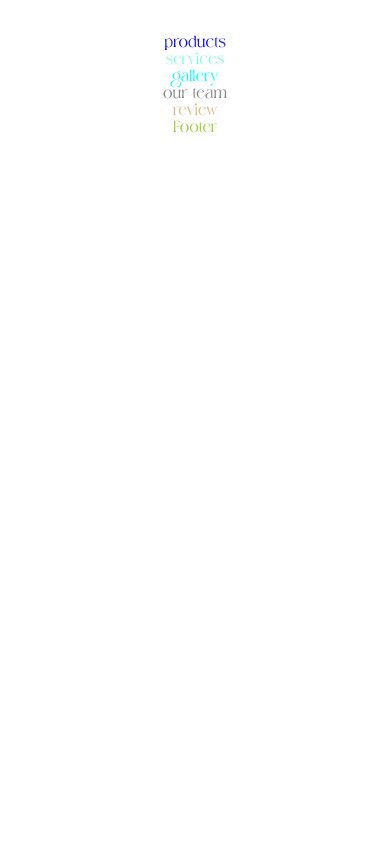
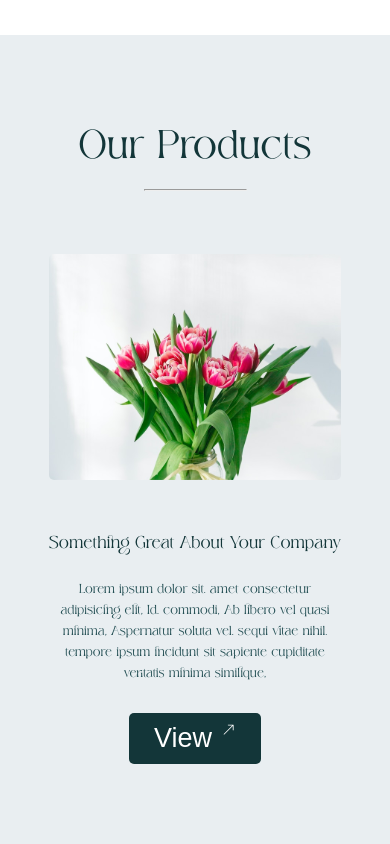
Before and after one commit to CharlseToby/balsma-frontend, a React (Create React App) app: page / in a window 390 px wide. Shown: the part 2980-3824 px from the top of the page. Before the commit the page ends 3117 px from the top, so only its background shows below. Built offline with nearby package versions, Linux system fonts and the light colour scheme.

Commit message:
feat(products): implement mobile and desktop view of our product section

```diff
--- a/src/components/our-products/Products.scss
+++ b/src/components/our-products/Products.scss
@@ -1,6 +1,134 @@
+$primary-color: #133639;
+$secondary-color: #265156;
+$w950px: 950px;
+$w750px: 750px;
+
+
 .products{
+  width: 100vw;
+  text-align: left;
+  padding: 100px 86px;
+  background-color: #E9EEF1;
 
-  h2{
-    color: blue;
+  .container{
+    max-width: 1172px;
+    margin: 0 auto;
+    .products__title{
+      color: $primary-color;
+      font-size: 6.2em;
+      line-height: 6.6rem;
+      margin-bottom: 1.8rem;
+      text-transform: capitalize;
+    }
+
+    hr {
+      width: 256px;
+      background-color: #000;
+      // margin-left: 6px;
+    }
+
+    .products__product{
+      display: flex;
+      justify-content: space-between;
+      column-gap: 40px;
+      margin-bottom: 200px;
+      margin-top: 7rem;
+
+      .product__image{
+        max-width: 588px;
+        max-height: 455px;
+        border-radius: 10px;
+
+        svg{
+          width: 100%;
+          height: 100%;
+        }
+      }
+      .product__details{
+        align-self: center;
+        .product__details--title{
+          font-size: 27px;
+          color: $primary-color;
+          text-transform: capitalize;
+          margin-bottom: 1.7rem;
+        }
+        .product__details--text{
+          max-width: 450px;
+          font-size: 20px;
+          color: $secondary-color;
+          line-height: 2rem;
+          margin-bottom: 1.7rem;
+        }
+        .product__details--btn{
+          font-size: 2rem;
+          background-color: $primary-color;
+          color: #fff;
+          padding: 10px 25px;
+          border-radius: 5px;
+          text-transform: capitalize;
+          display: flex;
+          gap: 10px;
+        }
+      }
+    }
   }
 }
+
+@media only screen and (max-width: $w950px) {
+  .products{
+    .container{
+      display: flex;
+      flex-direction: column;
+      align-items: center;
+      text-align: center;
+      .products__product{
+        flex-direction: column;
+        align-items: center;
+        flex-wrap: wrap;
+        margin-bottom: 50px;
+
+        // .product__image{
+        //   // order: 0;
+        // }
+        .product__details{
+          order: 2;
+          display: flex;
+          flex-direction: column;
+          align-items: center;
+          margin-top: 50px;
+        }
+      }
+
+    }
+  }
+
+  @media only screen and (max-width: $w750px){
+    .products{
+      padding: 90px 49px;
+
+      .products__product{
+        margin-top: 63px !important;
+      }
+
+      .products__title{
+        font-size: 40px !important;
+        line-height: 3rem !important;
+        margin-bottom: 1rem !important;
+      }
+      .product__details--title{
+        font-size: 17px !important;
+      }
+
+      .product__details--text{
+        font-size: 13px !important;
+        line-height: 21px !important;
+      }
+      hr {
+        width: 103px !important;
+      }
+      .product__details--btn{
+        font-size: 27px !important;
+      }
+    }
+  }
+}
--- a/src/components/our-products/Products.tsx
+++ b/src/components/our-products/Products.tsx
@@ -1,10 +1,42 @@
 import React from 'react'
 import './Products.scss'
+import {ReactComponent as ProductOne} from '../../assets/images/flower1.svg'
+import {ReactComponent as ProductTwo} from '../../assets/images/flower2.svg'
+import { ArrowUpRight } from '../../assets/svg/Svg'
 
 const OurProducts = () => {
   return (
     <section className="products">
-      <h2>products</h2>
+      <div className="container">
+        <h2 className='products__title'>our products</h2>
+        <hr />
+        <article className="products__product">
+          <figure className="product__image">
+            <ProductOne />
+          </figure>
+          <div className="product__details">
+            <h3 className="product__details--title">
+              something great about your company
+            </h3>
+            <p className="product__details--text">Lorem ipsum dolor sit, amet consectetur adipisicing elit. Id, commodi. Ab libero vel quasi minima. Aspernatur soluta vel, sequi vitae nihil, tempore ipsum incidunt sit sapiente cupiditate veritatis minima similique.</p>
+            <button className="product__details--btn">view <ArrowUpRight /></button>
+          </div>
+        </article>
+
+        <article className="products__product">
+          <div className="product__details">
+            <h3 className="product__details--title">
+              something great about your company
+            </h3>
+            <p className="product__details--text">Lorem ipsum dolor sit, amet consectetur adipisicing elit. Id, commodi. Ab libero vel quasi minima. Aspernatur soluta vel, sequi vitae nihil, tempore ipsum incidunt sit sapiente cupiditate veritatis minima similique.</p>
+            <button className="product__details--btn">view <ArrowUpRight /></button>
+          </div>
+          <figure className="product__image">
+            <ProductTwo />
+          </figure>
+        </article>
+      </div>
+
     </section>
   )
 }
```
Also changed, not shown: src/assets/images/flower1.svg (added), src/assets/images/flower2.svg (added).
